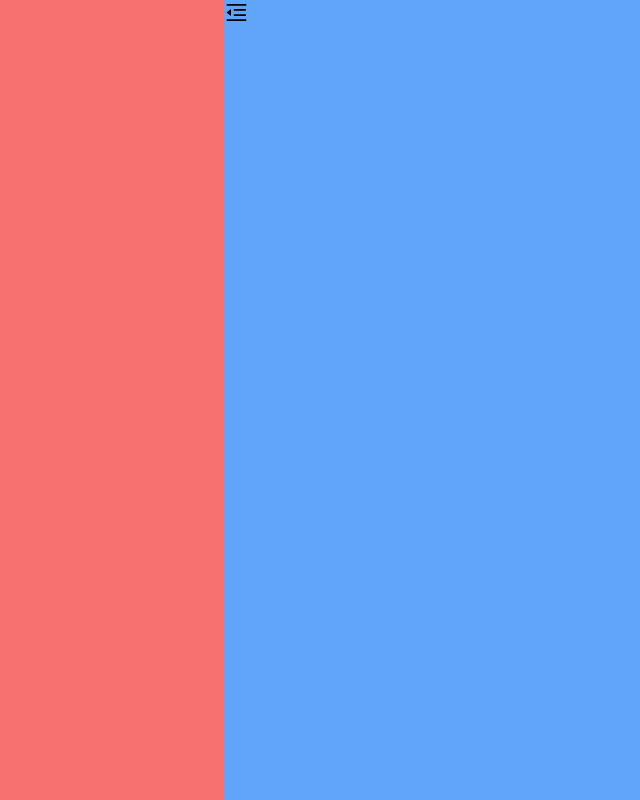
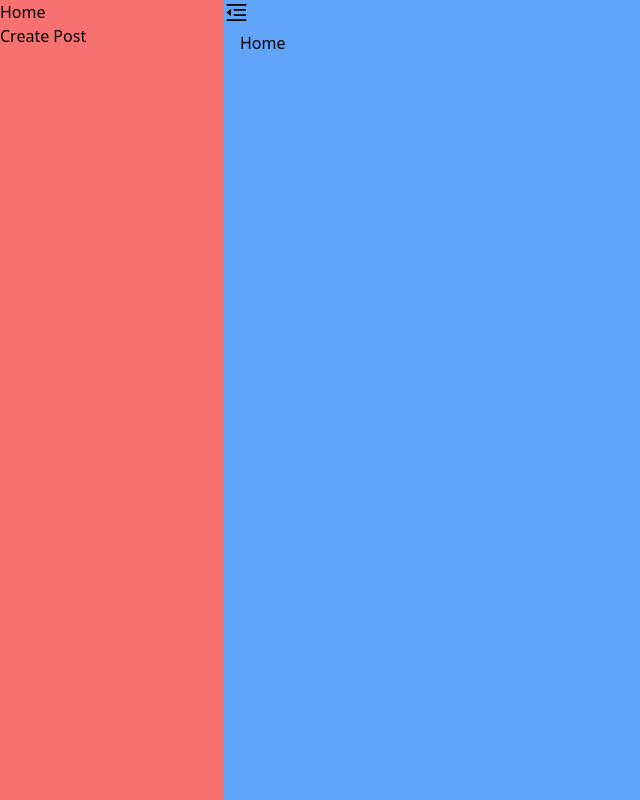
Before and after one commit to jonnyabrams/blog-standard, a React (Create React App) app in the folder admin/: page / in a window 1280 px wide. Shown: the whole page, without its empty margins (0-640 px from the left). Built offline with nearby package versions, Linux system fonts and the light colour scheme.

Commit message:
set up routes and basic nav links

```diff
--- a/admin/package.json
+++ b/admin/package.json
@@ -13,6 +13,7 @@
     "react": "^18.2.0",
     "react-dom": "^18.2.0",
     "react-icons": "^4.10.1",
+    "react-router-dom": "^6.14.2",
     "react-scripts": "5.0.1",
     "typescript": "^4.9.5",
     "web-vitals": "^2.1.4"
--- a/admin/src/App.tsx
+++ b/admin/src/App.tsx
@@ -1,7 +1,13 @@
 import { useState } from "react";
 import { AiOutlineMenuFold, AiOutlineMenuUnfold } from "react-icons/ai";
+import { Route, Routes } from "react-router-dom";
 
 import "./App.css";
+import Home from "./pages/Home";
+import CreatePost from "./pages/CreatePost";
+import UpdatePost from "./pages/UpdatePost";
+import NotFound from "./pages/NotFound";
+import Navbar from "./components/Navbar";
 
 const App = () => {
   const [closedNav, setClosedNav] = useState(false);
@@ -15,9 +21,9 @@ const App = () => {
   return (
     <div className="flex">
       {/* nav section  */}
-      <div
-        className={`${getNavWidth()} h-screen bg-red-400 transition-width`}
-      ></div>
+      <div className={`${getNavWidth()} h-screen bg-red-400 transition-width`}>
+        <Navbar />
+      </div>
 
       {/* content section */}
       <div className="flex-1 min-h-screen bg-blue-400">
@@ -28,6 +34,15 @@ const App = () => {
             <AiOutlineMenuFold size={25} />
           )}
         </button>
+
+        <div className="max-w-screen-lg mx-auto">
+          <Routes>
+            <Route path="/" element={<Home />} />
+            <Route path="/create-post" element={<CreatePost />} />
+            <Route path="/update-post" element={<UpdatePost />} />
+            <Route path="*" element={<NotFound />} />
+          </Routes>
+        </div>
       </div>
     </div>
   );
--- /dev/null
+++ b/admin/src/components/Navbar.tsx
@@ -0,0 +1,18 @@
+import { NavLink } from "react-router-dom";
+
+const Navbar = () => {
+  return (
+    <nav>
+      <ul>
+        <li>
+          <NavLink to="/">Home</NavLink>
+        </li>
+        <li>
+          <NavLink to="/create-post">Create Post</NavLink>
+        </li>
+      </ul>
+    </nav>
+  );
+};
+
+export default Navbar;
--- /dev/null
+++ b/admin/src/pages/CreatePost.tsx
@@ -0,0 +1,5 @@
+const CreatePost = () => {
+  return <div>CreatePost</div>;
+};
+
+export default CreatePost;
--- /dev/null
+++ b/admin/src/pages/Home.tsx
@@ -0,0 +1,5 @@
+const Home = () => {
+  return <div>Home</div>;
+};
+
+export default Home;
--- /dev/null
+++ b/admin/src/pages/NotFound.tsx
@@ -0,0 +1,5 @@
+const NotFound = () => {
+  return <div>NotFound</div>;
+};
+
+export default NotFound;
--- /dev/null
+++ b/admin/src/pages/UpdatePost.tsx
@@ -0,0 +1,5 @@
+const UpdatePost = () => {
+  return <div>UpdatePost</div>;
+};
+
+export default UpdatePost;
```
Also changed, not shown: admin/src/index.tsx (+10 -8 lines), 1 other file (tests, documents, lock files or other folders).
